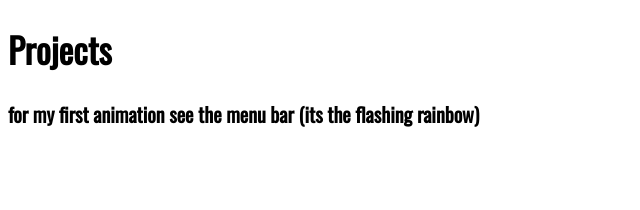
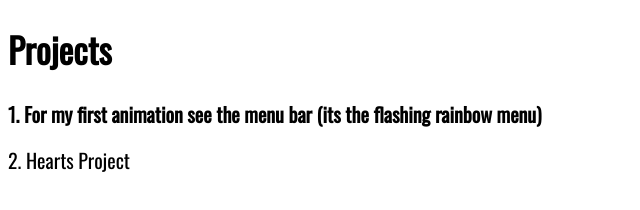
Before and after one commit to elsad11/elsad11.github.io, a plain HTML site: page projectpage.html in a window 1280 px wide. Shown: the whole page, without its empty margins (0-640 px from the left). Drawn offline with nearby package versions, Linux system fonts and the light colour scheme.

Commit message:
heart animation

```diff
--- a/projectpage.html
+++ b/projectpage.html
@@ -16,10 +16,30 @@
 			font-family: 'Oswald', sans-serif;
 			color: black;
 		}
+		.button:hover{
+			background-color: #c9DFEC;
+			transition:.5s;
+
+		}
+
+		.button{
+			font-size: 20px;
+			text-align: center;
+			display:inline-block;
+			font-family: "Oswald", sans-serif;
+		}
+		a{
+			color:black;
+			text-decoration: none;
+		}
 	</style>
 </head>
 <body>
 <h1>Projects</h1>
-<h2>for my first animation see the menu bar (its the flashing rainbow)</h2>
+<h2>1. For my first animation see the menu bar (its the flashing rainbow menu)</h2>
+<a href="pumpkin.html">
+
+<div class="button">2. Hearts Project</div>
+</a>
 </body>
 </html>
```
Also changed, not shown: pumpkin.html (added, +32 -0 lines), download.png (added), heart.png (added).
